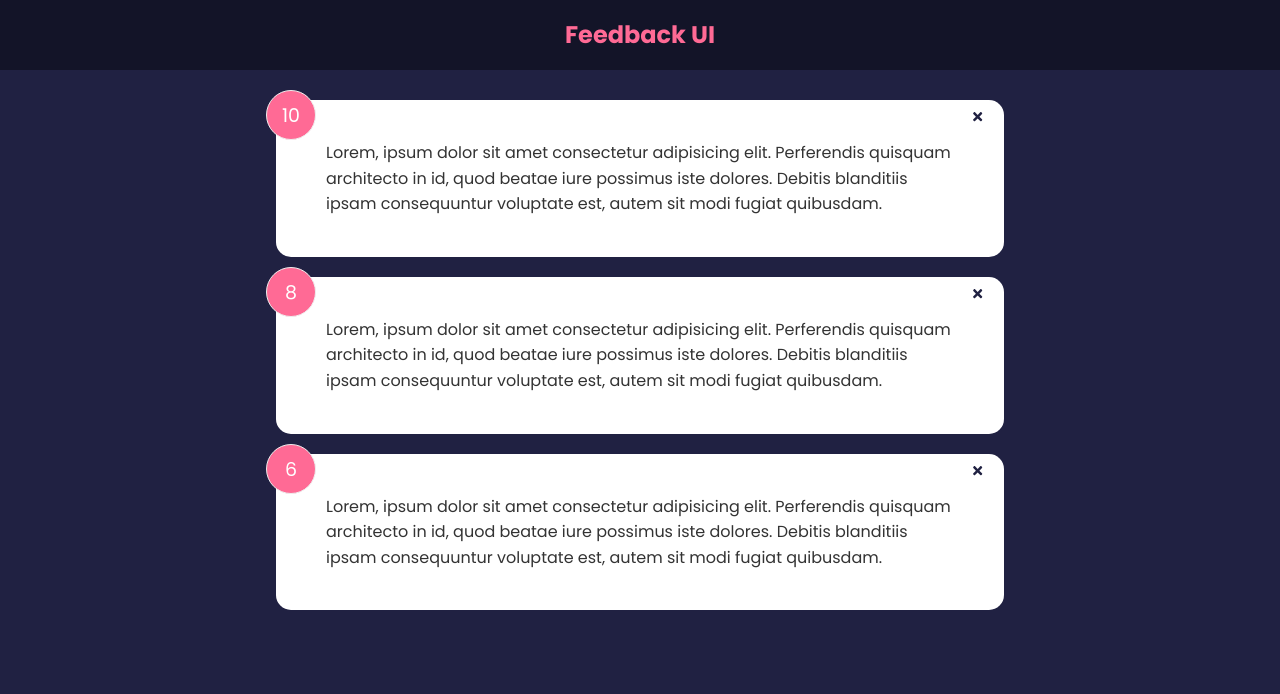
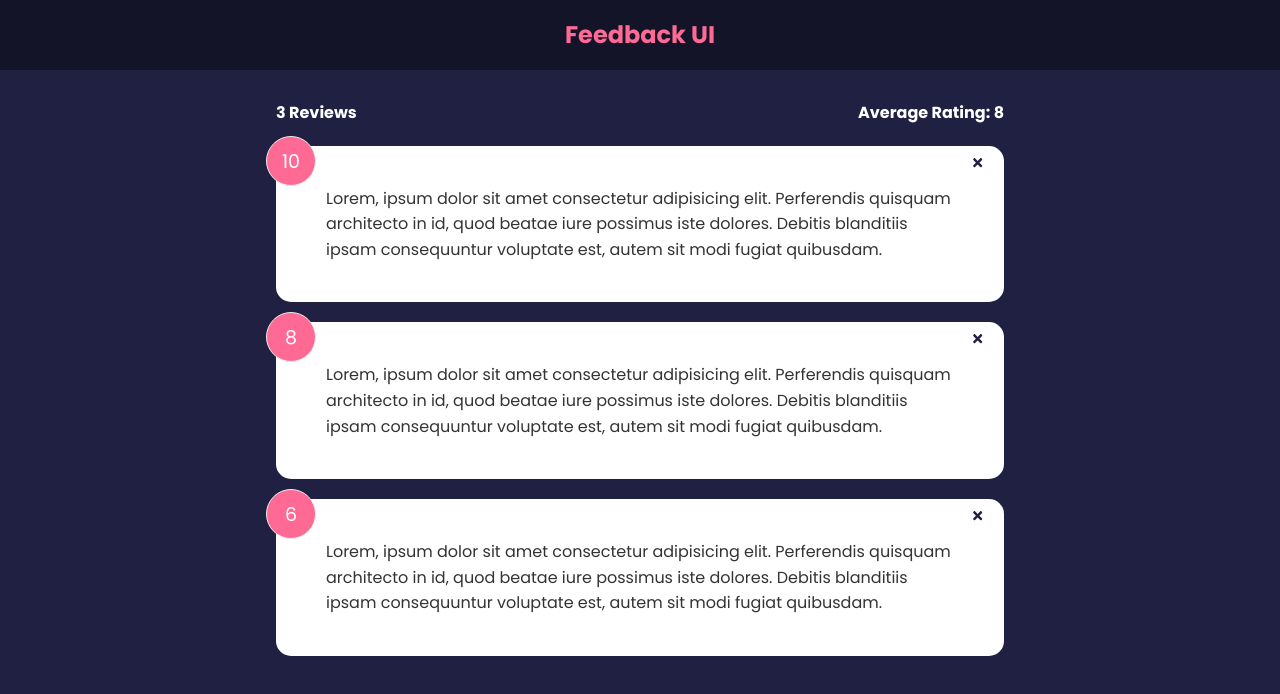
Before and after one commit to michael-rodriguez22/COURSE-react-front-to-back-2022, a React (Create React App) app in the folder feedback-app/: page / in a window 1280 px wide. Shown: the top 694 px of the page. Built offline with nearby package versions, Linux system fonts and the light colour scheme.

Commit message:
add stats component which dynamically updates with state

```diff
--- a/feedback-app/src/App.js
+++ b/feedback-app/src/App.js
@@ -2,6 +2,7 @@
 import Header from "./components/Header"
 import FeedbackList from "./components/FeedbackList"
 import feedbackData from "./data/feedbackData"
+import FeedbackStats from "./components/FeedbackStats"
 
 function App() {
   const [feedback, setFeedback] = useState(feedbackData)
@@ -15,6 +16,7 @@
     <>
       <Header />
       <div className="container">
+        <FeedbackStats feedback={feedback} />
         <FeedbackList feedback={feedback} handleDelete={deleteFeedback} />
       </div>
     </>
--- /dev/null
+++ b/feedback-app/src/components/FeedbackStats.jsx
@@ -0,0 +1,33 @@
+import PropTypes from "prop-types"
+
+const FeedbackStats = ({ feedback }) => {
+  // calculate average rating
+  let average =
+    feedback.reduce((acc, curr) => {
+      return acc + curr.rating
+    }, 0) / feedback.length
+
+  // remove trailing 0 if present
+  average = average.toFixed(1).replace(/[.,]0$/, "")
+
+  return (
+    <>
+      <div className="feedback-stats">
+        <h4>{feedback.length} Reviews</h4>
+        <h4>Average Rating: {isNaN(average) ? 0 : average}</h4>
+      </div>
+    </>
+  )
+}
+
+FeedbackStats.propTypes = {
+  feedback: PropTypes.arrayOf(
+    PropTypes.shape({
+      id: PropTypes.number.isRequired,
+      text: PropTypes.string.isRequired,
+      rating: PropTypes.number.isRequired,
+    })
+  ),
+}
+
+export default FeedbackStats
```
